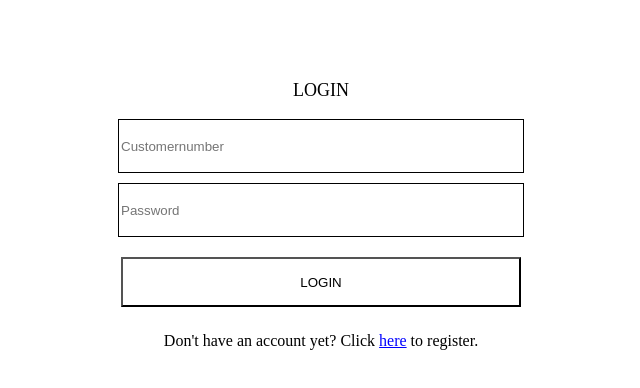
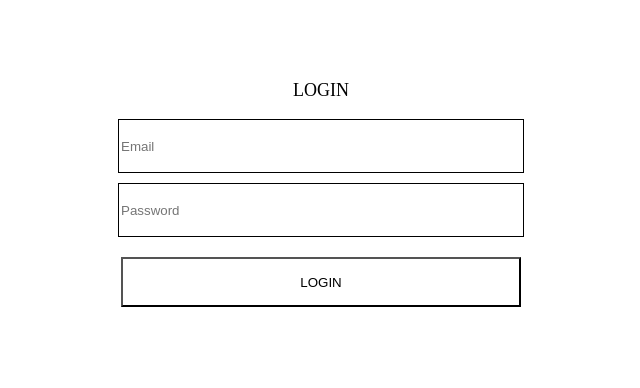
Before and after one commit to S63-4/Energy-Employees-FrontEnd, an Angular app in the folder energy-grid-employee/: page /login in a window 1280 px wide. Shown: the top 388 px of the page, without its empty margins (319-959 px from the left). Built offline with nearby package versions, Linux system fonts and the light colour scheme; what ngx-cookie-service would draw is missing.

Commit message:
changepass

```diff
--- a/energy-grid-employee/src/app/app-routing.module.ts
+++ b/energy-grid-employee/src/app/app-routing.module.ts
@@ -1,10 +1,11 @@
 import { NgModule, Injectable } from '@angular/core';
 import { RouterModule, Routes } from '@angular/router';
 import { LoginComponent } from './login/login.component';
-import { Authentication } from './app-routing-guards';
+import { ChangePasswordComponent } from './changepassword/changepassword.component';
 const routes: Routes = [
   { path: '', redirectTo: '/login', pathMatch: 'full' },
   { path: 'login', component: LoginComponent },
+  { path: 'changepass', component: ChangePasswordComponent}
 ];
 @NgModule({
   imports: [RouterModule.forRoot(routes)],
--- /dev/null
+++ b/energy-grid-employee/src/app/changepassword/changepassword.component.html
@@ -0,0 +1,7 @@
+<div class="changepass">
+  <h2>Wijzig je wachtwoord</h2>
+  <input placeholder="Huidige wachtwoord" />
+  <input placeholder="Nieuwe wachtwoord" />
+  <input placeholder="Bevestig wachtwoord" />
+  <button class="changepassbtn">Verander wachtwoord</button>
+</div>
--- /dev/null
+++ b/energy-grid-employee/src/app/changepassword/changepassword.component.scss
@@ -0,0 +1,23 @@
+.changepass {
+  display: inline-block;
+
+  width: 50%;
+
+  padding: 20px 140px;
+
+  text-align: center;
+  input {
+    width: 75%;
+    height: 45px;
+    margin-bottom: 15px;
+  }
+}
+button {
+  display: block;
+  margin: 10px auto;
+  width: 75%;
+  height: 45px;
+  background: white;
+  border: black 1px solid;
+  box-shadow: 0 8px 16px 0 rgba(0, 0, 0, 0.2), 0 6px 20px 0 rgba(0, 0, 0, 0.19);
+}
--- /dev/null
+++ b/energy-grid-employee/src/app/changepassword/changepassword.component.ts
@@ -0,0 +1,17 @@
+import { Component, OnInit, ViewEncapsulation } from "@angular/core";
+import { HttpClient } from "@angular/common/http";
+import { AppConfig } from "../app.config";
+
+@Component({
+  selector: "app-changepassword",
+  templateUrl: "./changepassword.component.html",
+  styleUrls: ["./changepassword.component.scss"],
+  encapsulation: ViewEncapsulation.None
+})
+export class ChangePasswordComponent implements OnInit {
+
+  constructor(private http: HttpClient) {
+  }
+
+  ngOnInit(): void {}
+}
--- a/energy-grid-employee/src/app/login/login.component.html
+++ b/energy-grid-employee/src/app/login/login.component.html
@@ -7,7 +7,7 @@
     <form class="example-form">
       <input
         type="text"
-        placeholder="Customernumber"
+        placeholder="Email"
         [(ngModel)]="clientNr"
         id="clientNr"
         name="clientNr"
@@ -28,8 +28,4 @@
 
   <button class="login-button" (click)="login()">Login</button>
 
-  <p class="registertext">
-    Don't have an account yet? Click
-    <a (click)="register()" class="here">here</a> to register.
-  </p>
 </div>
--- a/energy-grid-employee/src/app/login/login.component.scss
+++ b/energy-grid-employee/src/app/login/login.component.scss
@@ -25,12 +25,4 @@
     background-color: white;
     text-transform: uppercase;
   }
-  .registertext {
-    margin-top: 25px;
-    .here {
-        cursor:pointer;
-        color:blue;
-        text-decoration:underline;
-    }
-  }
 }
```
Also changed, not shown: 1 other file (tests, documents, lock files or other folders).
